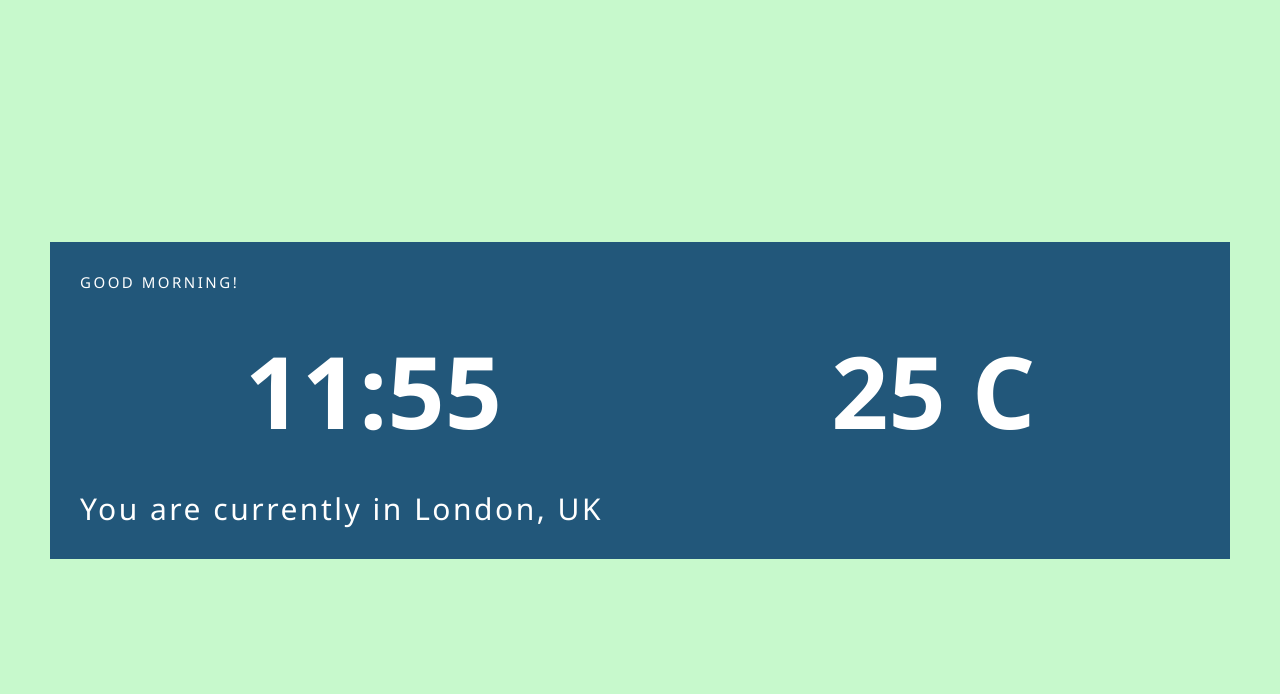
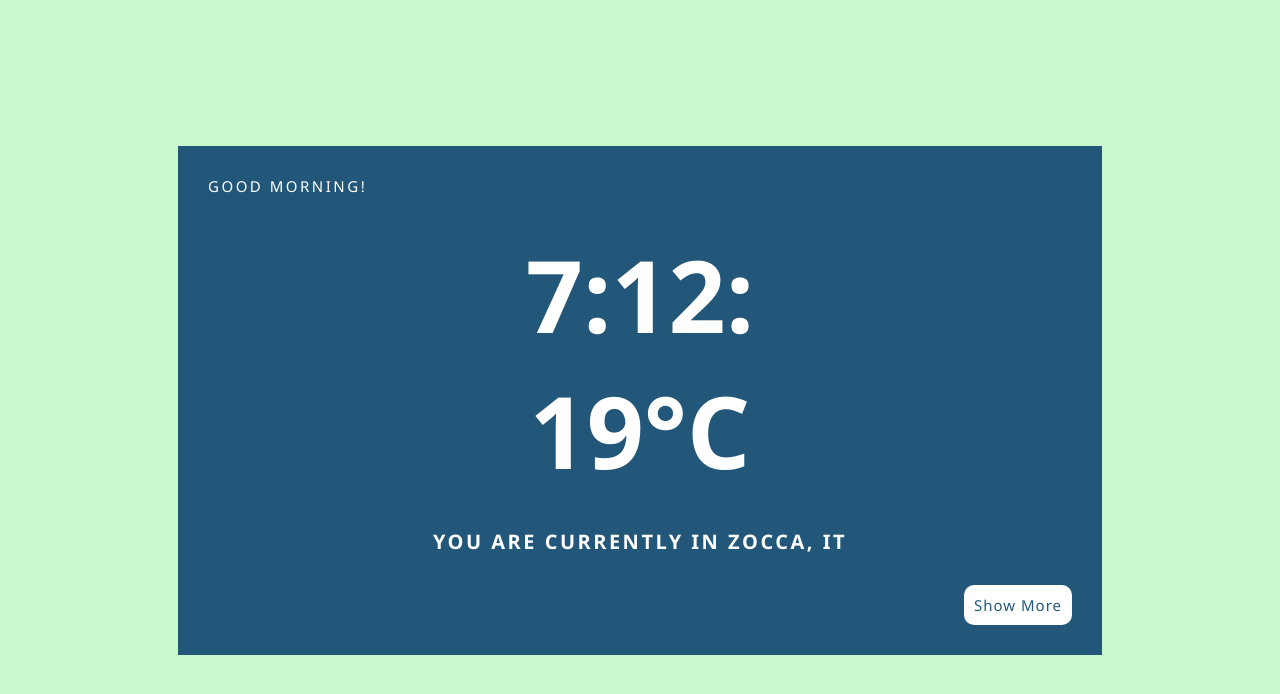
Before and after one commit to sliaprjs/weather-app, a React (Vite) app: page / in a window 1280 px wide. Shown: the top 694 px of the page. Built offline with nearby package versions, Linux system fonts and the light colour scheme; no server answers.

Commit message:
add additional info

```diff
--- a/src/App.jsx
+++ b/src/App.jsx
@@ -3,26 +3,55 @@ import axios from 'axios';
 
 import Hero from './components/Hero'
 
-
-
-const initialCoords = [];
-
-navigator.geolocation.getCurrentPosition((position) => {
-  initialCoords[0] = [position.coords.latitude.toFixed(2)];
-  initialCoords[1] = [position.coords.longitude.toFixed(2)];
-});
+const INITIAL = {
+  "coord": {
+      "lon": 10.99,
+      "lat": 44.34
+  },
+  "weather": [
+      {
+          "id": 802,
+          "main": "Clouds",
+          "description": "scattered clouds",
+          "icon": "03d"
+      }
+  ],
+  "base": "stations",
+  "main": {
+      "temp": 291.9,
+      "feels_like": 291.79,
+      "temp_min": 290.19,
+      "temp_max": 294.81,
+      "pressure": 1018,
+      "humidity": 75,
+      "sea_level": 1018,
+      "grnd_level": 934
+  },
+  "visibility": 10000,
+  "wind": {
+      "speed": 2.62,
+      "deg": 61,
+      "gust": 3.54
+  },
+  "clouds": {
+      "all": 36
+  },
+  "dt": 1685018302,
+  "sys": {
+      "type": 2,
+      "id": 2075663,
+      "country": "IT",
+      "sunrise": 1684986007,
+      "sunset": 1685040364
+  },
+  "timezone": 7200,
+  "id": 3163858,
+  "name": "Zocca",
+  "cod": 200
+}
 
 const App = () => {
-  const [coords, setCoords] = useState(initialCoords);
-  const [weatherInfo, setWeatherInfo] = useState();
-
-  const locationUrl = `https://api.openweathermap.org/data/2.5/weather?lat=${coords[0]}&lon=${coords[1]}&appid=26c391408cfb7f28236135730fbed2c7`;
-
-  useEffect(() => {
-    axios.get(locationUrl).then(response => setWeatherInfo(response.data))
-  }, [])
-
-  console.log(coords, weatherInfo);
+  const [weatherInfo, setWeatherInfo] = useState(INITIAL);
 
   return (
     <main className='container'>
--- /dev/null
+++ b/src/components/AdditionalInfo.jsx
@@ -0,0 +1,13 @@
+import React from 'react'
+
+const AdditionalInfo = ({info}) => {
+  return (
+    <div className='add-info'>
+      <p className="humidity">Humidity: <span className='add-num'>{info.main.humidity}</span> %</p>
+      <p className="pressure">Pressure: <span className='add-num'>{info.main.pressure}</span> hPa</p>
+      <p className="wind">Wind: <span className='add-num'>{info.wind.speed}</span> m/s</p>
+    </div>
+  )
+}
+
+export default AdditionalInfo
--- a/src/components/Hero.jsx
+++ b/src/components/Hero.jsx
@@ -1,15 +1,26 @@
-import React from 'react'
+import { useState } from "react";
+import AdditionalInfo from "./AdditionalInfo";
 
-const Hero = () => {
+const Hero = ({info}) => {
+  const [additionalInfo, setAdditionalInfo] = useState(false);
+
+  const handleMoreInfo = () => {
+    setAdditionalInfo(!additionalInfo);
+  }
+
   return (
-    <div className="hero">
-        <p className="hero-greeting">Good Morning!</p>
-        <div className="hero-container">
-          <div className="hero-time">11:55</div>
-          <div className="hero-temp">25 C</div>
-        </div>
-        <p className="hero-location">You are currently in London, UK</p>
+    <>
+      <div className="hero">
+      <p className="hero-greeting">Good Morning!</p>
+      <div className="hero-container">
+        <div className="hero-time">{new Date().toLocaleTimeString().slice(0, 5)}</div>
+        <div className="hero-temp">{(info.main.temp - 273.15).toFixed()}°C</div>
       </div>
+      <p className="hero-location">You are currently in {info.name}, {info.sys.country}</p>
+      <button className='btn btn-hero' onClick={handleMoreInfo}>Show More</button>
+      </div>
+      {additionalInfo ? <AdditionalInfo info={info}/> : null}
+    </>
   )
 }
 
--- a/src/index.css
+++ b/src/index.css
@@ -13,18 +13,37 @@
 
 body {
   font-family: 'Segoe UI', Tahoma, Geneva, Verdana, sans-serif;
+  background-color: var(--bg-color);
+  color: var(--primary-color);
+}
+
+.btn {
+  background-color: #fff;
+  color: var(--primary-color);
+  display: inline-block;
+  padding: 1rem;
+  border-radius: 1rem;
+  border: none;
+  cursor: pointer;
+  font: inherit;
+  font-size: 1.5rem;
+  letter-spacing: 0.1rem;
+}
+
+.btn:hover {
+  background-color: var(--secondary-color);
+  color: #fff;
 }
 
 .container {
-  background-color: var(--bg-color);
-  color: var(--primary-color);
   min-height: 100vh;
+  max-width: 80%;
+  margin: 0 auto;
   padding: 5rem;
   display: flex;
   flex-direction: column;
   justify-content: center;
   align-items: flex-start;
-  gap: 5rem;
 }
 
 .hero {
@@ -48,6 +67,7 @@ body {
 .hero-container {
   min-width: 100%;
   display: flex;
+  flex-direction: column;
   justify-content: space-around;
   align-items: center;
   font-size: 10rem;
@@ -55,6 +75,29 @@ body {
 }
 
 .hero-location {
-  font-size: 3rem;
+  font-size: 2rem;
+  font-weight: bold;
+  text-transform: uppercase;
   letter-spacing: 0.25rem;
+  align-self: center;
 }
+
+.btn-hero {
+  align-self: flex-end;
+}
+
+.add-info {
+  background-color: var(--primary-color);
+  color: white;
+  min-width: 100%;
+  padding: 3rem;
+  display: flex;
+  justify-content: center;
+  align-items: center;
+  gap: 3rem;
+  font-size: 1.5rem;
+}
+
+.add-num {
+  font-size: 2rem;
+}
```
